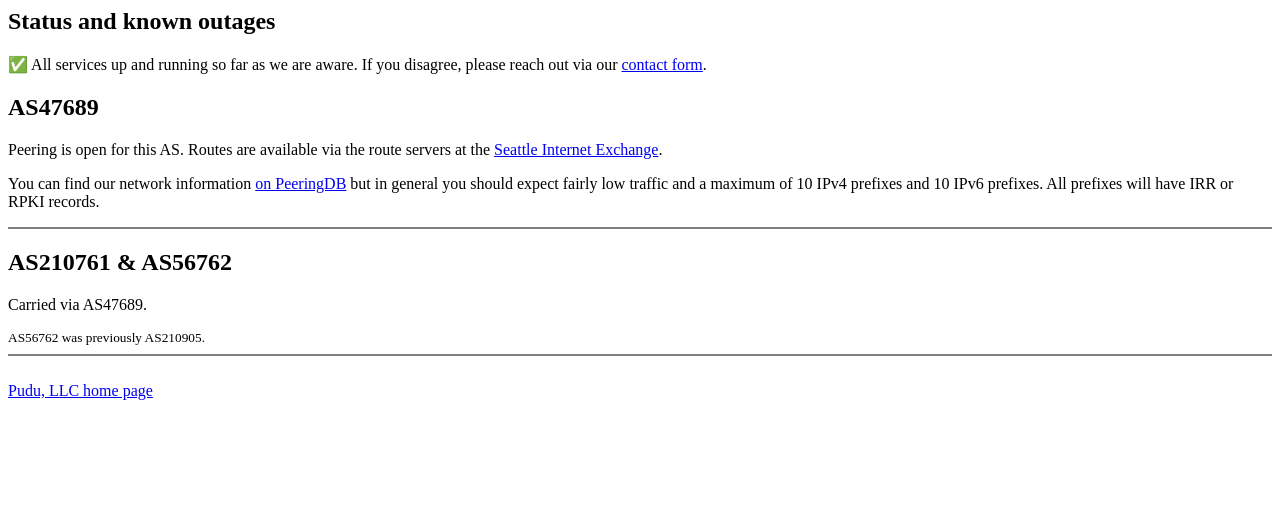
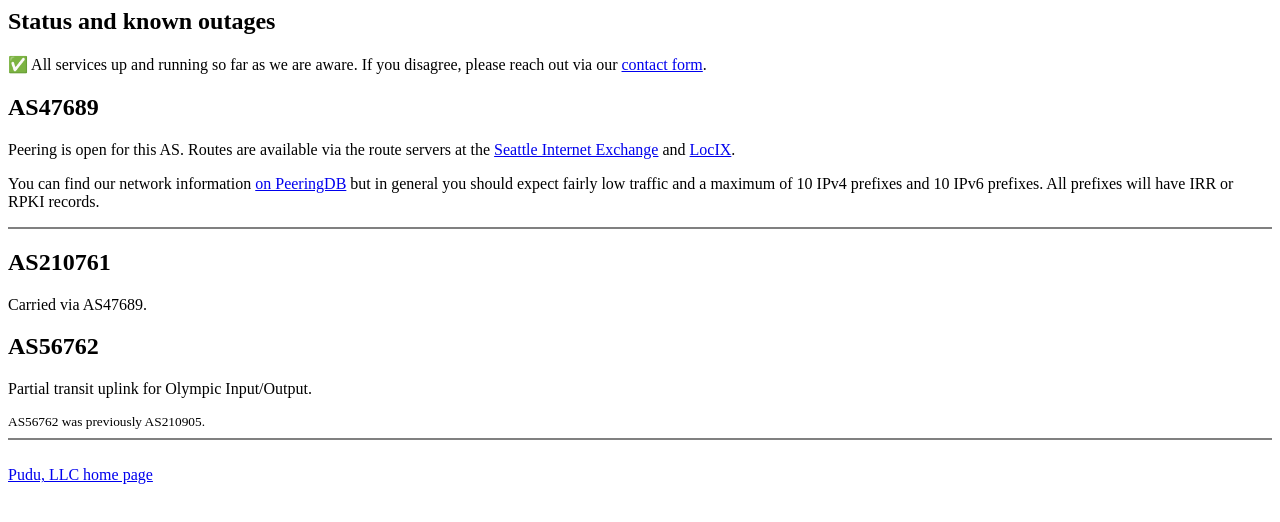
Before and after one commit to wesmi/peering.pudu.be, a plain HTML site: page index.html in a window 1280 px wide. Drawn offline with Linux system fonts and the light colour scheme.

Commit message:
Update index.html

```diff
--- a/index.html
+++ b/index.html
@@ -11,7 +11,7 @@
 <h2>AS47689</h2>
 
 <p>Peering is open for this AS.  Routes are available via the route servers at the <a
-href="https://www.seattleix.net/participants/">Seattle Internet Exchange</a>.</p>
+href="https://www.seattleix.net/participants/">Seattle Internet Exchange</a> and <a href="https://locix.online/">LocIX</a>.</p>
 
 <p>You can find our network information <a href="https://peeringdb.com/net/29352">on PeeringDB</a> but in general you should
 expect fairly low traffic and a maximum of 10 IPv4 prefixes and 10 IPv6 prefixes.  All prefixes will have IRR or RPKI
@@ -19,9 +19,13 @@ records.</p>
 
 <hr style="height:2px;border-width:0;color:gray;background-color:gray">
 
-<h2>AS210761 &amp; AS56762</h2>
+<h2>AS210761</h2>
 
 <p>Carried via AS47689.</p>
+
+<h2>AS56762</h2>
+
+<p>Partial transit uplink for Olympic Input/Output.</p>
 
 <small>AS56762 was previously AS210905.</small>
 
```
